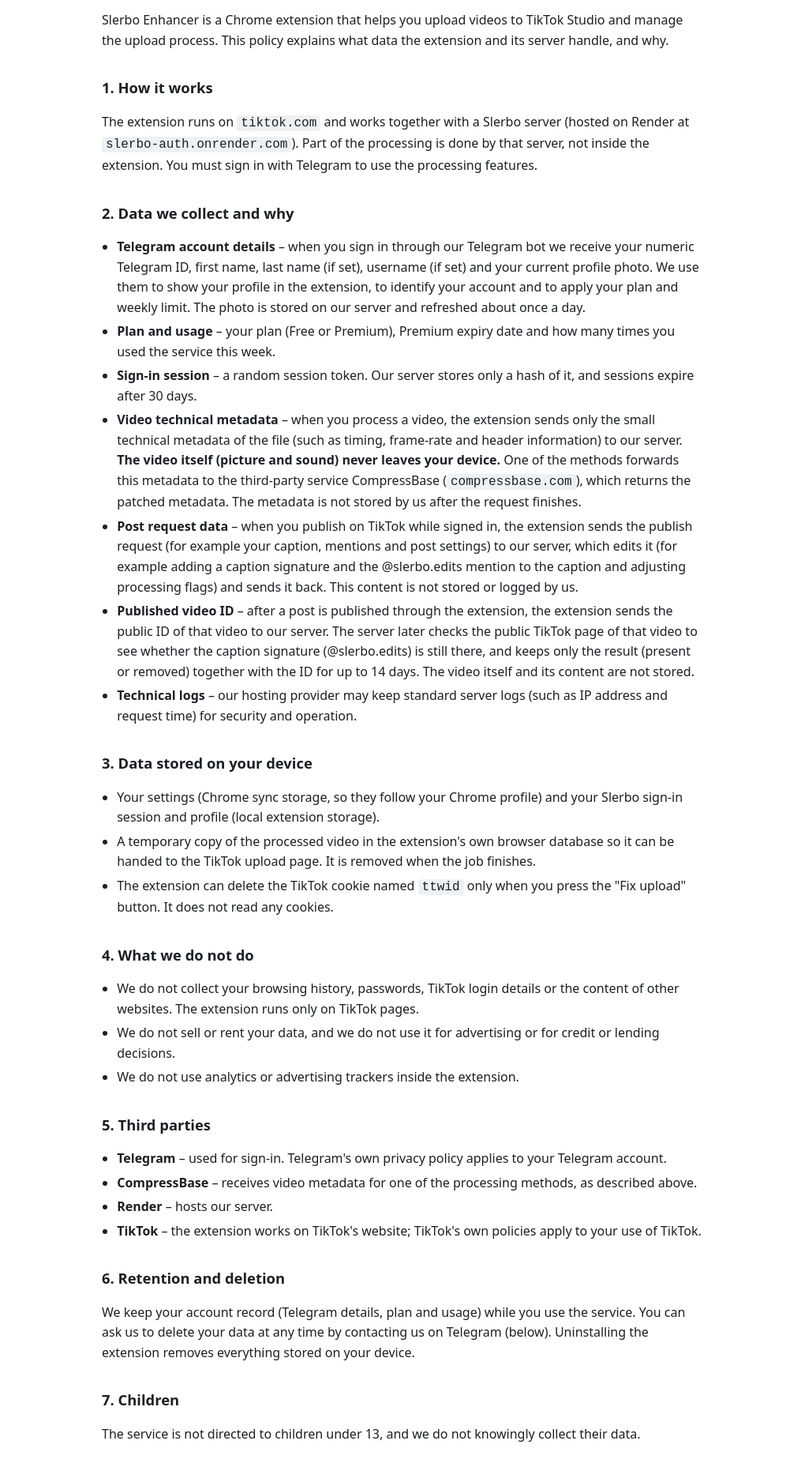
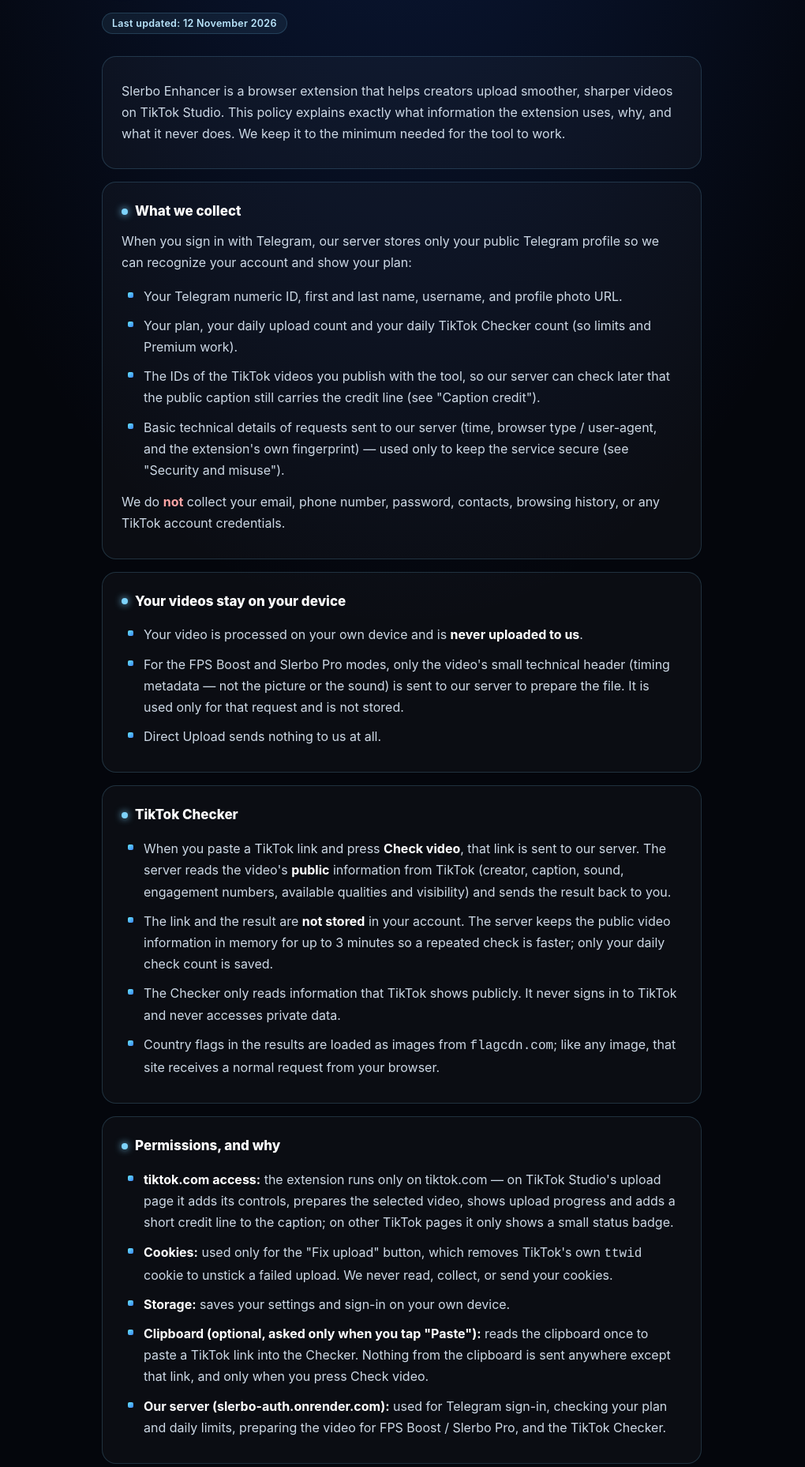
Before and after one commit to acclvl66aa-max/Slerbo-privacy-policy, a plain HTML site: page privacy-policy.html in a window 1280 px wide. Shown: the part 129-1986 px from the top of the page at 79% size, without its empty margins (131-1151 px from the left). Drawn offline with Linux system fonts and the light colour scheme.

Commit message:
Privacy policy update: TikTok Checker, clipboard, credit check, security and misuse, Limited Use
Co-Authored-By: Claude Opus 5.5 <noreply@anthropic.com>
Claude-Session: https://claude.ai/code/session_01813bFsKzWLBbzyLA6XrVk2

```diff
--- a/privacy-policy.html
+++ b/privacy-policy.html
@@ -3,70 +3,189 @@
 <head>
 <meta charset="utf-8">
 <meta name="viewport" content="width=device-width, initial-scale=1">
-<title>Slerbo Enhancer – Privacy Policy</title>
+<title>Privacy Policy — Slerbo Enhancer</title>
+<meta name="description" content="Privacy Policy for the Slerbo Enhancer browser extension.">
 <style>
-  body { font: 16px/1.6 system-ui, -apple-system, Segoe UI, Roboto, Arial, sans-serif; max-width: 760px; margin: 0 auto; padding: 32px 20px 64px; color: #1b1f24; }
-  h1 { font-size: 1.8rem; margin-bottom: .2rem; }
-  h2 { font-size: 1.15rem; margin-top: 2rem; }
-  .meta { color: #5b6470; margin-top: 0; }
-  ul { padding-left: 1.2rem; }
-  li { margin: .3rem 0; }
-  code { background: #eef1f4; padding: 1px 5px; border-radius: 4px; }
-  @media (prefers-color-scheme: dark) { body { background: #0f1317; color: #e6e9ed; } .meta { color: #98a2ae; } code { background: #1c232b; } }
+  :root{
+    --bg:#04060c; --panel:rgba(255,255,255,.03); --line:rgba(125,211,252,.18);
+    --text:#eaf2fb; --muted:#9fb0c4; --ice:#7dd3fc; --ice2:#bae6fd;
+  }
+  *{box-sizing:border-box;margin:0;padding:0}
+  html{-webkit-text-size-adjust:100%}
+  body{
+    background:
+      radial-gradient(90% 60% at 50% -10%, rgba(37,99,235,.22), transparent 60%),
+      radial-gradient(70% 50% at 50% 110%, rgba(56,189,248,.14), transparent 60%),
+      var(--bg);
+    color:var(--text); font:16px/1.7 "Inter",system-ui,-apple-system,"Segoe UI",Roboto,sans-serif;
+    min-height:100vh; padding:40px 20px 80px; -webkit-font-smoothing:antialiased;
+  }
+  .wrap{max-width:760px;margin:0 auto}
+  header{display:flex;align-items:center;gap:14px;margin-bottom:10px}
+  .logo{width:52px;height:52px;border-radius:50%;display:grid;place-items:center;flex:none;
+    background:radial-gradient(circle at 50% 35%,#0b1628,#02050c 72%);
+    border:2px solid rgba(224,242,254,.7); box-shadow:0 0 26px rgba(56,189,248,.4)}
+  .logo b{font:900 26px "Inter";background:linear-gradient(170deg,#fff,#7dd3fc,#1e3a5f);
+    -webkit-background-clip:text;background-clip:text;color:transparent}
+  h1{font-size:30px;font-weight:800;letter-spacing:-.4px}
+  .sub{color:var(--muted);font-size:14px;margin-top:2px}
+  .updated{display:inline-block;margin:18px 0 28px;padding:5px 12px;border-radius:999px;
+    font:600 12.5px "Inter";letter-spacing:.3px;color:var(--ice2);
+    background:rgba(125,211,252,.08);border:1px solid var(--line)}
+  .card{background:var(--panel);border:1px solid var(--line);border-radius:18px;
+    padding:22px 24px;margin-bottom:16px}
+  h2{font-size:17px;font-weight:800;color:#fff;margin-bottom:10px;display:flex;align-items:center;gap:9px}
+  h2 .dot{width:8px;height:8px;border-radius:50%;background:var(--ice);box-shadow:0 0 10px var(--ice);flex:none}
+  p{color:#cdd9e6;margin:8px 0}
+  ul{margin:10px 0 4px;padding-left:4px;list-style:none}
+  li{position:relative;padding:5px 0 5px 24px;color:#cdd9e6}
+  li::before{content:"";position:absolute;left:4px;top:13px;width:7px;height:7px;border-radius:2px;
+    background:linear-gradient(135deg,#67e8f9,#3b82f6)}
+  b,strong{color:#fff;font-weight:700}
+  .ok{color:#86efac;font-weight:700}
+  .no{color:#fca5a5;font-weight:700}
+  a{color:var(--ice);text-decoration:none;border-bottom:1px solid rgba(125,211,252,.4)}
+  a:hover{color:#fff}
+  footer{color:var(--muted);font-size:13px;text-align:center;margin-top:30px;line-height:1.8}
+  @media (max-width:520px){ body{padding:28px 14px 60px} h1{font-size:24px} .card{padding:18px} }
 </style>
 </head>
 <body>
-<h1>Slerbo Enhancer – Privacy Policy</h1>
-<p class="meta">Effective date: October 20, 2026</p>
+<div class="wrap">
+  <header>
+    <div class="logo" aria-hidden="true"><b>S</b></div>
+    <div>
+      <h1>Privacy Policy</h1>
+      <div class="sub">Slerbo Enhancer browser extension</div>
+    </div>
+  </header>
+  <span class="updated">Last updated: 12 November 2026</span>
 
-<p>Slerbo Enhancer is a Chrome extension that helps you upload videos to TikTok Studio and manage the upload process. This policy explains what data the extension and its server handle, and why.</p>
+  <div class="card">
+    <p>Slerbo Enhancer is a browser extension that helps creators upload smoother, sharper
+    videos on TikTok Studio. This policy explains exactly what information the extension uses,
+    why, and what it never does. We keep it to the minimum needed for the tool to work.</p>
+  </div>
 
-<h2>1. How it works</h2>
-<p>The extension runs on <code>tiktok.com</code> and works together with a Slerbo server (hosted on Render at <code>slerbo-auth.onrender.com</code>). Part of the processing is done by that server, not inside the extension. You must sign in with Telegram to use the processing features.</p>
+  <div class="card">
+    <h2><span class="dot"></span>What we collect</h2>
+    <p>When you sign in with Telegram, our server stores only your public Telegram profile so we
+    can recognize your account and show your plan:</p>
+    <ul>
+      <li>Your Telegram numeric ID, first and last name, username, and profile photo URL.</li>
+      <li>Your plan, your daily upload count and your daily TikTok Checker count (so limits and Premium work).</li>
+      <li>The IDs of the TikTok videos you publish with the tool, so our server can check later that the
+      public caption still carries the credit line (see "Caption credit").</li>
+      <li>Basic technical details of requests sent to our server (time, browser type / user-agent, and the
+      extension's own fingerprint) — used only to keep the service secure (see "Security and misuse").</li>
+    </ul>
+    <p>We do <span class="no">not</span> collect your email, phone number, password,
+    contacts, browsing history, or any TikTok account credentials.</p>
+  </div>
 
-<h2>2. Data we collect and why</h2>
+  <div class="card">
+    <h2><span class="dot"></span>Your videos stay on your device</h2>
     <ul>
-  <li><strong>Telegram account details</strong> – when you sign in through our Telegram bot we receive your numeric Telegram ID, first name, last name (if set), username (if set) and your current profile photo. We use them to show your profile in the extension, to identify your account and to apply your plan and weekly limit. The photo is stored on our server and refreshed about once a day.</li>
-  <li><strong>Plan and usage</strong> – your plan (Free or Premium), Premium expiry date and how many times you used the service this week.</li>
-  <li><strong>Sign-in session</strong> – a random session token. Our server stores only a hash of it, and sessions expire after 30 days.</li>
-  <li><strong>Video technical metadata</strong> – when you process a video, the extension sends only the small technical metadata of the file (such as timing, frame-rate and header information) to our server. <strong>The video itself (picture and sound) never leaves your device.</strong> One of the methods forwards this metadata to the third-party service CompressBase (<code>compressbase.com</code>), which returns the patched metadata. The metadata is not stored by us after the request finishes.</li>
-  <li><strong>Post request data</strong> – when you publish on TikTok while signed in, the extension sends the publish request (for example your caption, mentions and post settings) to our server, which edits it (for example adding a caption signature and the @slerbo.edits mention to the caption and adjusting processing flags) and sends it back. This content is not stored or logged by us.</li>
-  <li><strong>Published video ID</strong> – after a post is published through the extension, the extension sends the public ID of that video to our server. The server later checks the public TikTok page of that video to see whether the caption signature (@slerbo.edits) is still there, and keeps only the result (present or removed) together with the ID for up to 14 days. The video itself and its content are not stored.</li>
-  <li><strong>Technical logs</strong> – our hosting provider may keep standard server logs (such as IP address and request time) for security and operation.</li>
+      <li>Your video is processed on your own device and is <b>never uploaded to us</b>.</li>
+      <li>For the FPS Boost and Slerbo Pro modes, only the video's small technical header
+      (timing metadata — not the picture or the sound) is sent to our server to prepare the file.
+      It is used only for that request and is not stored.</li>
+      <li>Direct Upload sends nothing to us at all.</li>
     </ul>
+  </div>
 
-<h2>3. Data stored on your device</h2>
+  <div class="card">
+    <h2><span class="dot"></span>TikTok Checker</h2>
     <ul>
-  <li>Your settings (Chrome sync storage, so they follow your Chrome profile) and your Slerbo sign-in session and profile (local extension storage).</li>
-  <li>A temporary copy of the processed video in the extension's own browser database so it can be handed to the TikTok upload page. It is removed when the job finishes.</li>
-  <li>The extension can delete the TikTok cookie named <code>ttwid</code> only when you press the "Fix upload" button. It does not read any cookies.</li>
+      <li>When you paste a TikTok link and press <b>Check video</b>, that link is sent to our server.
+      The server reads the video's <b>public</b> information from TikTok (creator, caption, sound,
+      engagement numbers, available qualities and visibility) and sends the result back to you.</li>
+      <li>The link and the result are <b>not stored</b> in your account. The server keeps the public
+      video information in memory for up to 3 minutes so a repeated check is faster; only your daily
+      check count is saved.</li>
+      <li>The Checker only reads information that TikTok shows publicly. It never signs in to TikTok
+      and never accesses private data.</li>
+      <li>Country flags in the results are loaded as images from <code>flagcdn.com</code>; like any
+      image, that site receives a normal request from your browser.</li>
     </ul>
+  </div>
 
-<h2>4. What we do not do</h2>
+  <div class="card">
+    <h2><span class="dot"></span>Permissions, and why</h2>
     <ul>
-  <li>We do not collect your browsing history, passwords, TikTok login details or the content of other websites. The extension runs only on TikTok pages.</li>
-  <li>We do not sell or rent your data, and we do not use it for advertising or for credit or lending decisions.</li>
-  <li>We do not use analytics or advertising trackers inside the extension.</li>
+      <li><b>tiktok.com access:</b> the extension runs only on tiktok.com — on TikTok Studio's upload
+      page it adds its controls, prepares the selected video, shows upload progress and adds a short
+      credit line to the caption; on other TikTok pages it only shows a small status badge.</li>
+      <li><b>Cookies:</b> used only for the "Fix upload" button, which removes TikTok's own
+      <code>ttwid</code> cookie to unstick a failed upload. We never read, collect, or send your cookies.</li>
+      <li><b>Storage:</b> saves your settings and sign-in on your own device.</li>
+      <li><b>Clipboard (optional, asked only when you tap "Paste"):</b> reads the clipboard once to paste
+      a TikTok link into the Checker. Nothing from the clipboard is sent anywhere except that link,
+      and only when you press Check video.</li>
+      <li><b>Our server (slerbo-auth.onrender.com):</b> used for Telegram sign-in, checking your
+      plan and daily limits, preparing the video for FPS Boost / Slerbo Pro, and the TikTok Checker.</li>
     </ul>
+  </div>
 
-<h2>5. Third parties</h2>
+  <div class="card">
+    <h2><span class="dot"></span>Caption credit</h2>
+    <p>Videos prepared with Slerbo Enhancer include a short credit line in the caption
+    (<code>ϟ Upload Method &gt; @slerbo.edits</code> and <code>#slerbouploadmethod</code>). This is part
+    of how the tool works and is added when you post. After you publish, our server checks the
+    video's <b>public</b> caption a few times over the following days to make sure the credit line is
+    still there; removing it can lead to a warning or to losing access to the tool.</p>
+  </div>
+
+  <div class="card">
+    <h2><span class="dot"></span>Security and misuse</h2>
+    <p>To protect your account and the service, our server checks that requests really come from the
+    official Slerbo Enhancer extension (its extension ID, its package fingerprint and a signature on
+    Checker requests). Requests from modified copies of the extension, scripts or other apps are
+    refused, and the Telegram account that sent them can be blocked. The technical details of such a
+    request (time, browser type / user-agent, your Telegram ID and username) are shared only with the
+    owner of Slerbo Enhancer, to review the case.</p>
+  </div>
+
+  <div class="card">
+    <h2><span class="dot"></span>What we never do</h2>
     <ul>
-  <li><strong>Telegram</strong> – used for sign-in. Telegram's own privacy policy applies to your Telegram account.</li>
-  <li><strong>CompressBase</strong> – receives video metadata for one of the processing methods, as described above.</li>
-  <li><strong>Render</strong> – hosts our server.</li>
-  <li><strong>TikTok</strong> – the extension works on TikTok's website; TikTok's own policies apply to your use of TikTok.</li>
+      <li>We <span class="no">never</span> sell or rent your data to anyone.</li>
+      <li>We <span class="no">never</span> use your data for advertising or tracking across sites.</li>
+      <li>We <span class="no">never</span> access your TikTok messages, followers, or account settings.</li>
+      <li>We <span class="no">never</span> read your browsing on other websites — the extension runs
+      only on tiktok.com.</li>
+      <li>We <span class="no">never</span> share your data with third parties, except where required by law.</li>
     </ul>
+    <p>We <span class="ok">only</span> use the limited data above to run the tool you signed up for.
+    Our use of this data follows the
+    <a href="https://developer.chrome.com/docs/webstore/program-policies/limited-use" target="_blank" rel="noopener">Chrome Web Store User Data Policy</a>,
+    including the Limited Use requirements.</p>
+  </div>
 
-<h2>6. Retention and deletion</h2>
-<p>We keep your account record (Telegram details, plan and usage) while you use the service. You can ask us to delete your data at any time by contacting us on Telegram (below). Uninstalling the extension removes everything stored on your device.</p>
+  <div class="card">
+    <h2><span class="dot"></span>Keeping and deleting your data</h2>
+    <p>Your Telegram profile and plan are kept while your account is active. You can ask us to
+    delete your account and data at any time by contacting us on Telegram. For the credit check,
+    only the IDs of your latest 30 published videos are kept. Removing the extension
+    also clears everything it saved on your device.</p>
+  </div>
 
-<h2>7. Children</h2>
-<p>The service is not directed to children under 13, and we do not knowingly collect their data.</p>
+  <div class="card">
+    <h2><span class="dot"></span>Children</h2>
+    <p>Slerbo Enhancer is not directed to children under 13, and we do not knowingly collect their data.</p>
+  </div>
 
-<h2>8. Changes</h2>
-<p>If we change this policy we will update the date at the top of this page.</p>
+  <div class="card">
+    <h2><span class="dot"></span>Changes &amp; contact</h2>
+    <p>If this policy changes, we will update the date at the top of this page. For any question
+    about your data, or to request deletion, contact us on Telegram:
+    <a href="https://t.me/slerbo_freefire" target="_blank" rel="noopener">@slerbo_freefire</a>.</p>
+  </div>
 
-<h2>9. Contact</h2>
-<p>Telegram: <a href="https://t.me/slerbo_freefire">@slerbo_freefire</a></p>
+  <footer>
+    Slerbo Enhancer is an independent tool and is not affiliated with or endorsed by TikTok.<br>
+    © 2026 Slerbo Enhancer — slerbo.edits
+  </footer>
+</div>
 </body>
 </html>
```
Lines whose indentation alone changed are shown as unchanged.
